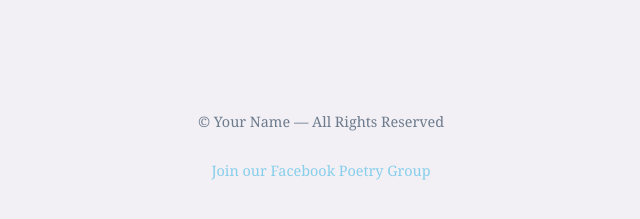
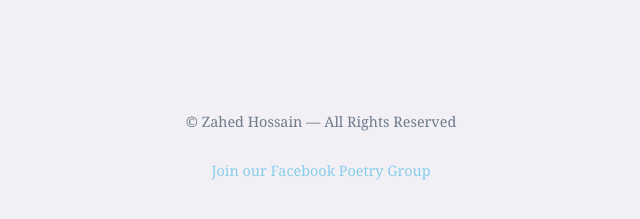
Before and after one commit to My-love-poetry/Romantic-poetry, a plain HTML site: page index.html in a window 1280 px wide. Shown: the part 7746-7965 px from the top of the page, 319-959 px from the left. Drawn offline with Linux system fonts and the light colour scheme.

Commit message:
Update footer copyright name

```diff
--- a/index.html
+++ b/index.html
@@ -317,7 +317,7 @@
   </div>
 
   <footer>
-    © Your Name — All Rights Reserved
+    © Zahed Hossain — All Rights Reserved
   <br><br>
     <a href="https://www.facebook.com/groups/1161607315489776/?ref=share" style="color:#87ceeb; text-decoration:none; font-size:1em;">Join our Facebook Poetry Group</a>
   </footer>
```
